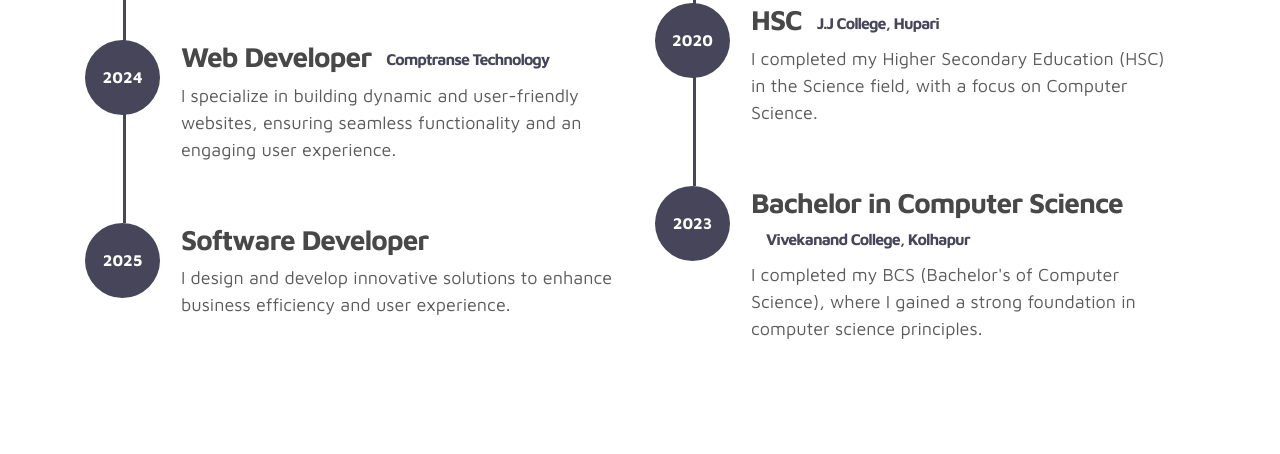
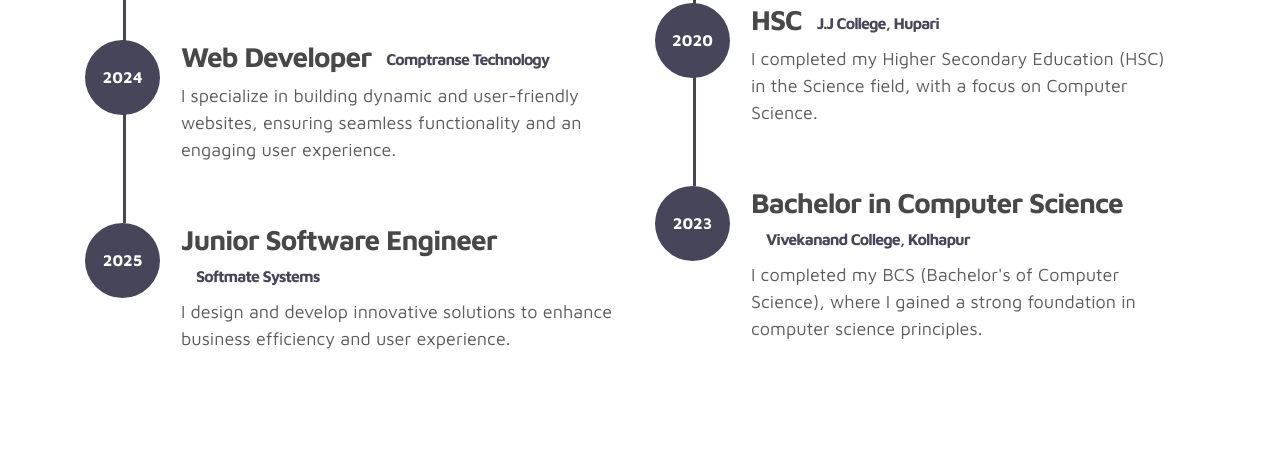
Before and after one commit to AsifMulla1/profile, a website: page index.html in a window 1280 px wide. Shown: the part 1903-2357 px from the top of the page. Drawn offline with Linux system fonts and the light colour scheme.

Commit message:
Update index.html

```diff
--- a/index.html
+++ b/index.html
@@ -186,7 +186,7 @@ https://www.tooplate.com/view/2115-marvel
                                 <span>2025</span>
                             </div>
                             <div class="timeline-info">
-                                <h3><span>Software Developer</h3>
+                                <h3><span>Junior Software Engineer</span><small>Softmate Systems</small></h3>
                                 <p>I design and develop innovative solutions to enhance business efficiency and user experience.</p>
                             </div>
                         </div>
```
